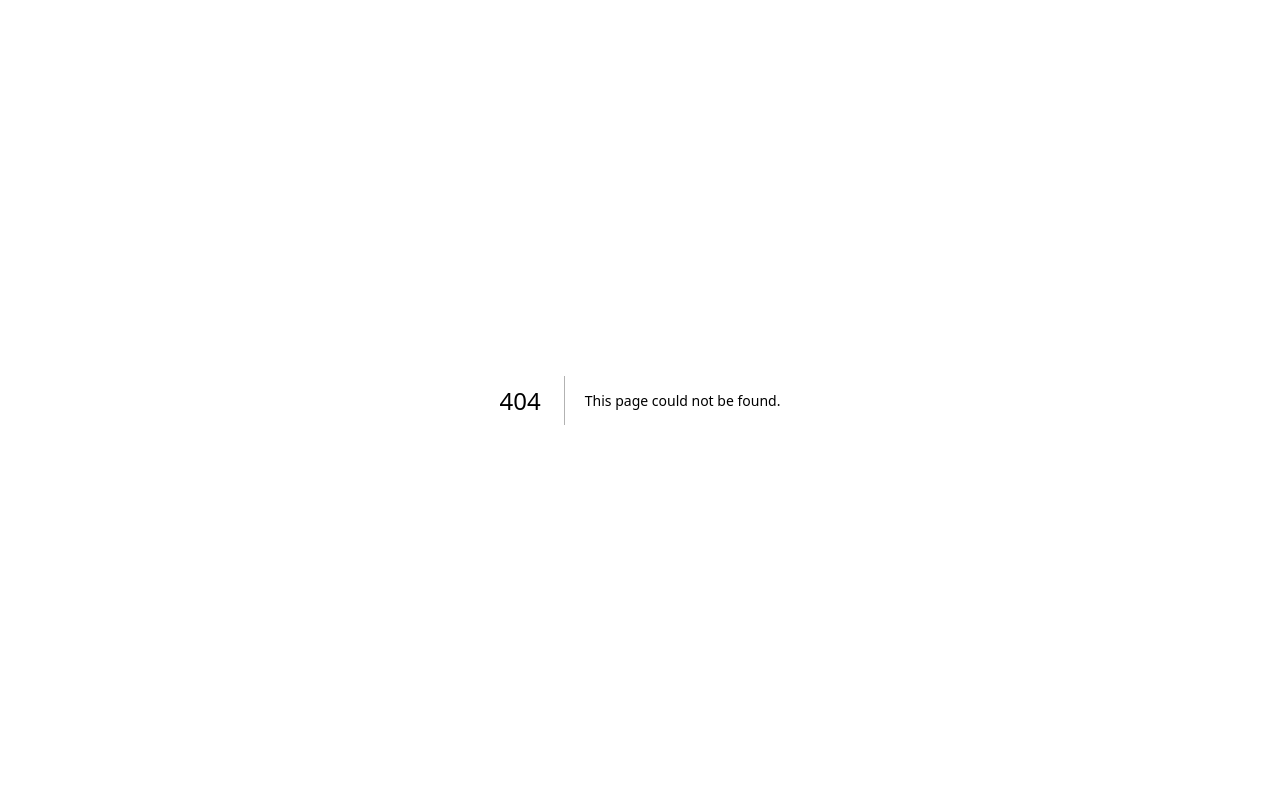
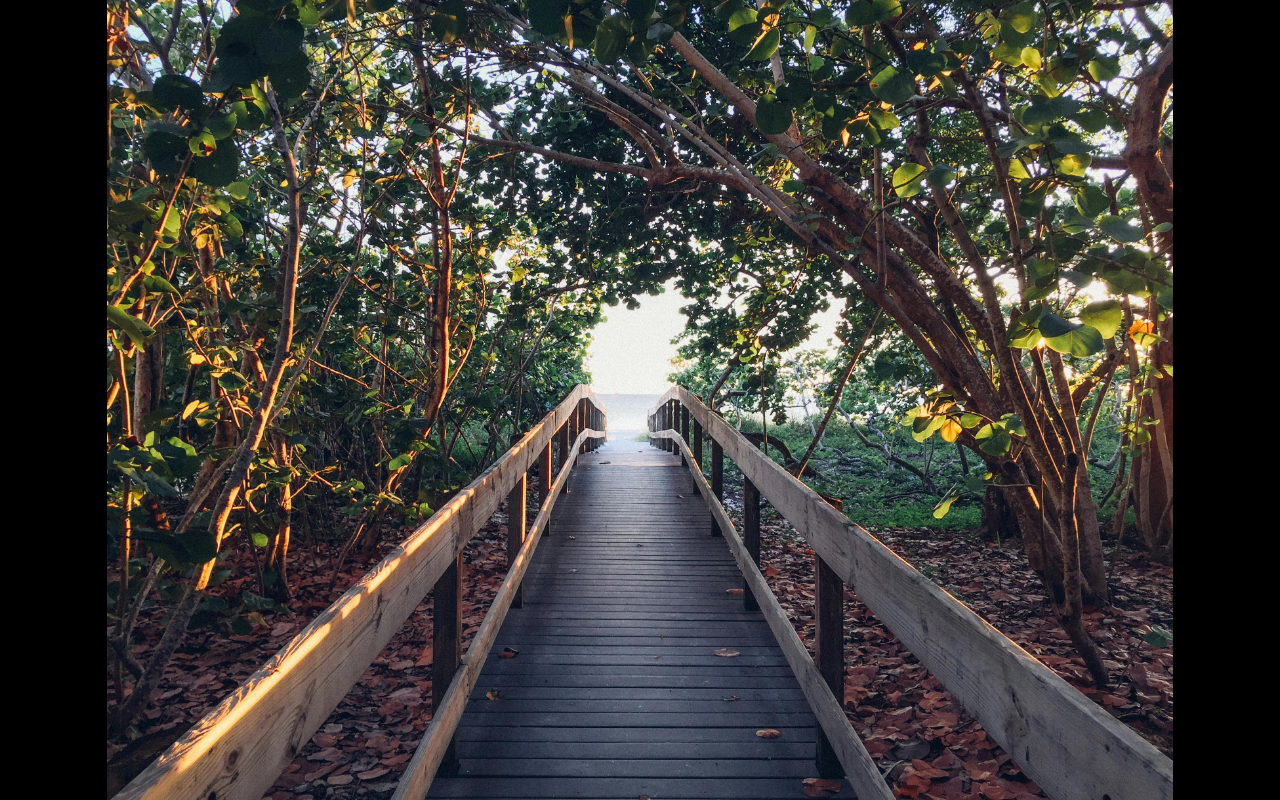
Before and after one commit to zackhanni/stream-slide, a Next.js app: page /image in a window 1280 px wide. Before the commit this address had no page. Built offline with nearby package versions, Linux system fonts and the light colour scheme.

Commit message:
created image/video player pages

```diff
--- /dev/null
+++ b/app/components/ImagePlayer.tsx
@@ -0,0 +1,20 @@
+import Image from "next/image";
+
+export default function ImagePlayer() {
+  let currentImage = "/pexels-joshsorenson-127513.jpg";
+
+  // be able to toggle between object-cover and object-contain
+
+  return (
+    <section className="h-auto w-screen">
+      <Image
+        src={currentImage}
+        // width={500}
+        // height={500}
+        fill
+        alt="image slideshow"
+        className="object-contain bg-black"
+      />
+    </section>
+  );
+}
--- /dev/null
+++ b/app/components/VideoPlayer.tsx
@@ -0,0 +1,20 @@
+import React from "react";
+
+export default function VideoPlayer() {
+  let currentVideo = "/video/21368-317182818_medium.mp4";
+
+  return (
+    <video
+      width="1920"
+      height="1080"
+      controls
+      autoPlay
+      loop
+      //   muted
+      preload="auto"
+    >
+      <source src={currentVideo} type="video/mp4" />
+      Your browser does not support the video tag.
+    </video>
+  );
+}
--- /dev/null
+++ b/app/image/page.tsx
@@ -0,0 +1,11 @@
+import React from "react";
+import ImagePlayer from "../components/ImagePlayer";
+
+export default function page() {
+  return (
+    <main>
+      {/* add in overlay to adjust settings like transition speed, screen text, play/pause, next, previous, and END/goback. overlay should disapear when mouse stops moving */}
+      <ImagePlayer />
+    </main>
+  );
+}
--- /dev/null
+++ b/app/video/page.tsx
@@ -0,0 +1,10 @@
+import React from "react";
+import VideoPlayer from "../components/VideoPlayer";
+
+export default function page() {
+  return (
+    <section>
+      <VideoPlayer />
+    </section>
+  );
+}
```
